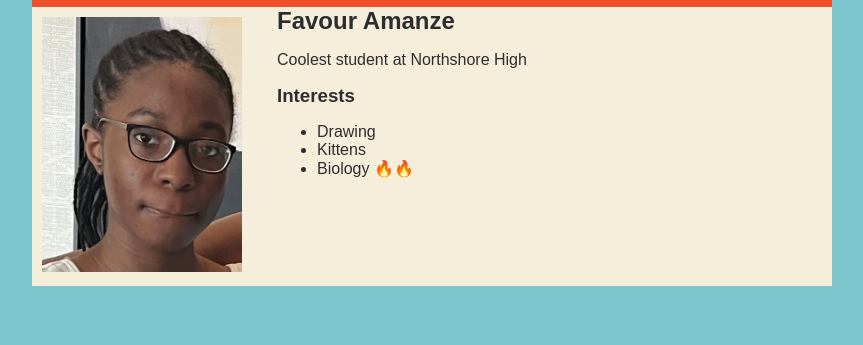
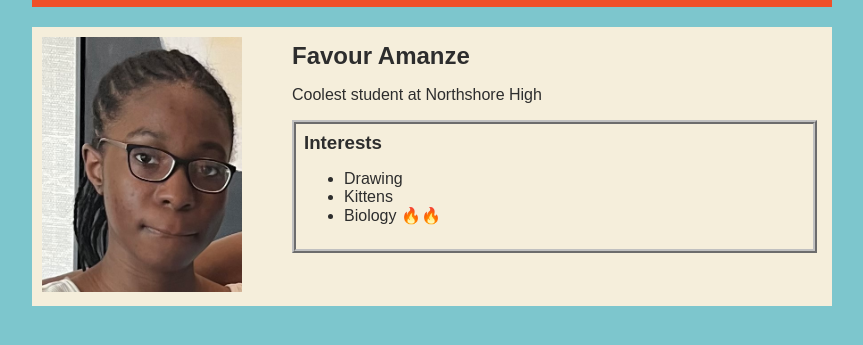
Before and after one commit to FavourAmanze/FavourAmanze.github.io, a plain HTML site: page index.html in a window 1280 px wide. Shown: the part 81-426 px from the top of the page, without its empty margins (208-1071 px from the left). Drawn offline with Linux system fonts and the light colour scheme.

Commit message:
fixed code

```diff
--- a/index.html
+++ b/index.html
@@ -23,12 +23,12 @@
         </div>
 
         <!--content section-->
-        <div class="conetent">
+        <div class="content">
           <h2>Favour Amanze</h2>
           <p>Coolest student at Northshore High</p>
 
           <!--interest section-->
-          <div id="Interests">
+          <div id="interests">
             <h3>Interests</h3>
             <ul>
               <li>Drawing</li>
--- a/style.css
+++ b/style.css
@@ -13,6 +13,7 @@ body {
 nav {
     background: rgb(239, 80, 41);
     margin: 0 auto;
+    margin-bottom: 20px;
     display: flex;
     padding: 10px;
 }
@@ -60,6 +61,7 @@ padding: 8px;
 h2, h3 {
     margin: 0px;
 }
+
 /* portfolio styles */
 .content h1 {
     color: black;
```
Lines whose indentation alone changed are shown as unchanged.
